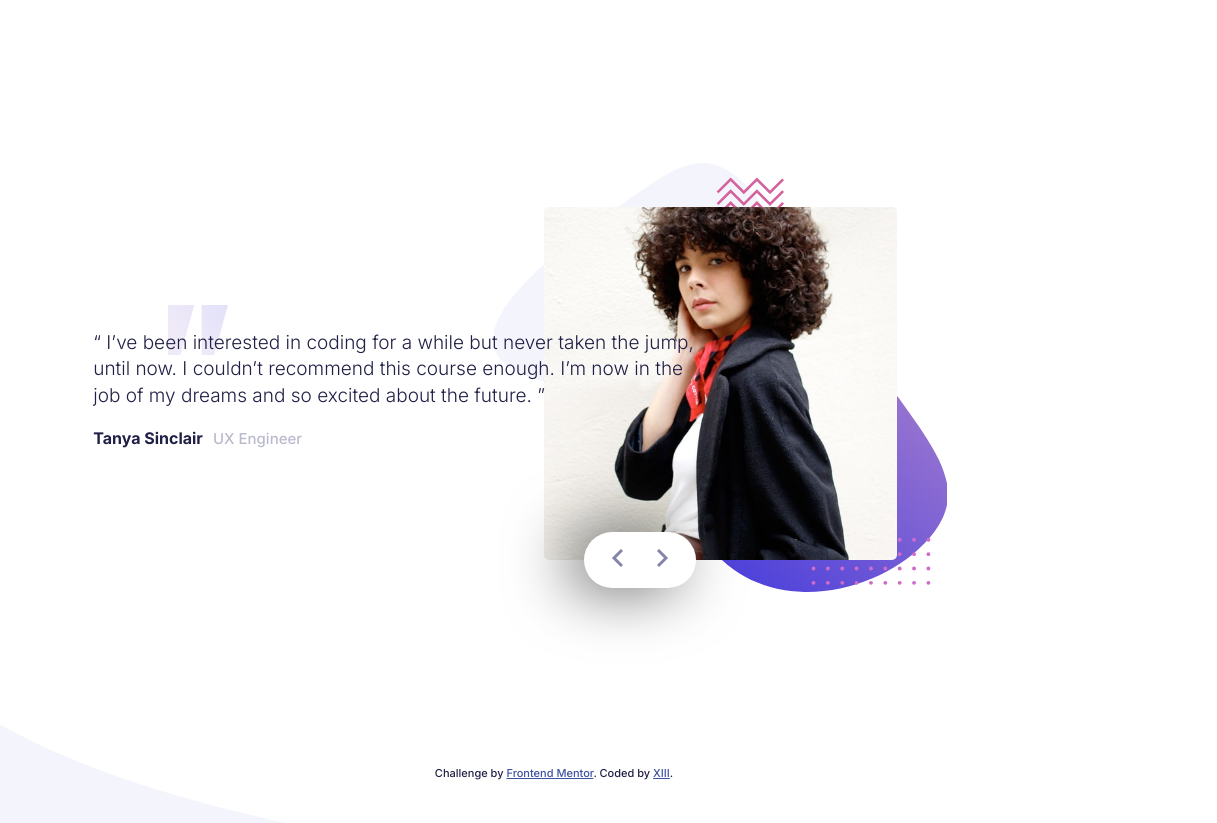
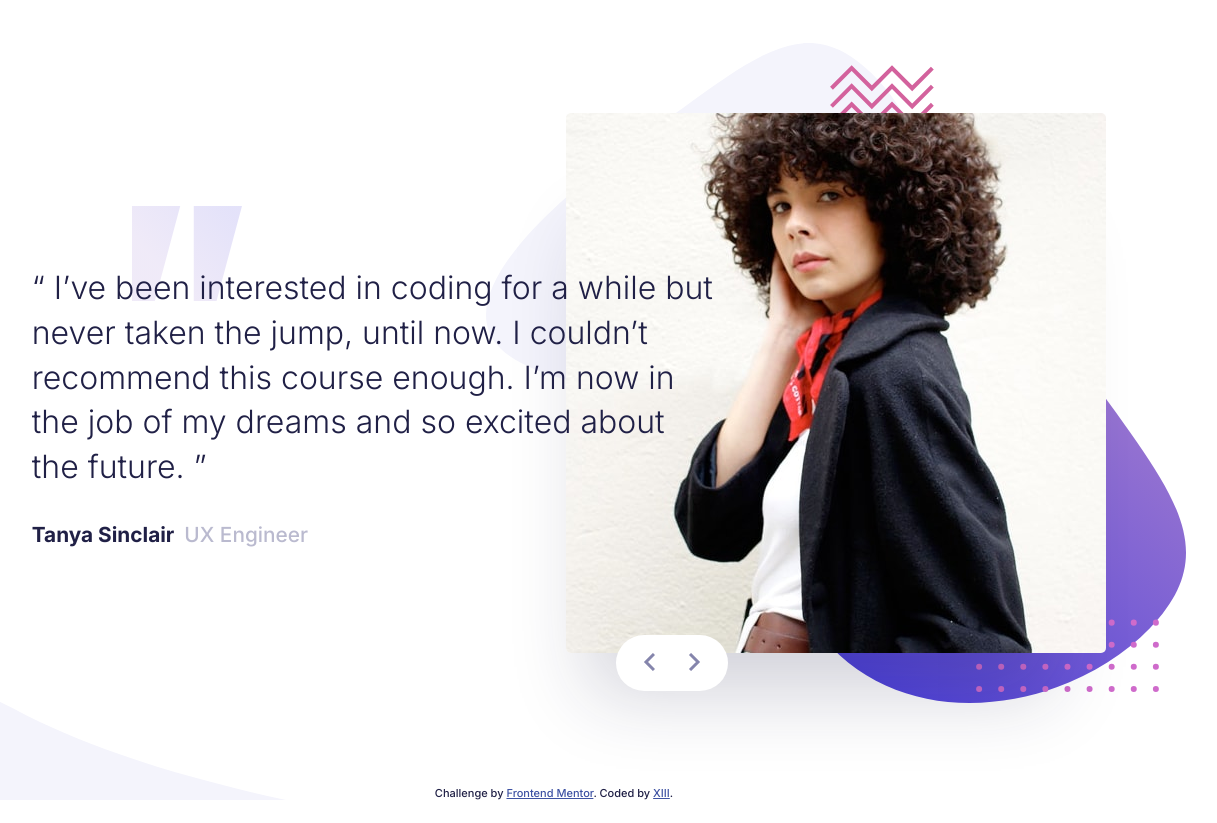
Before and after one commit to minibrusp/Coding-bootcamp-testimonials-slider, a plain HTML site: page index.html in a window 1536 px wide. Shown: the whole page, without its empty margins (214-1431 px from the left). After the commit the page ends 800 px from the top, so only its background shows below. Drawn offline with Linux system fonts and the light colour scheme.

Commit message:
Responsive Design

```diff
--- a/css/styles.css
+++ b/css/styles.css
@@ -36,6 +36,7 @@ body {
 .photo {
    width: 253px;
    border-radius: 5px;
+   box-shadow: -1rem 5rem 75px -2.5rem rgb(32 32 70 / 20%);
 }
 
 
@@ -83,7 +84,7 @@ body {
    height: 40px;
    z-index: 3;
    transform: translateY(-18px);
-   box-shadow: -16px 0px 64px rgb(86 86 86);
+   /* box-shadow: -16px 0px 64px rgb(86 86 86); */
    position: absolute;
    bottom: 0;
 }
@@ -147,16 +148,22 @@ body {
 
 .attribution a {
    color: hsl(228, 45%, 44%);
+   transition: .5s color;
+}
+
+.attribution a:hover {
+   color: var(--Primary-DB);
+   text-decoration: none;
 }
 
 
 /* Animations  */
 
-.transition--opacity--left {
+.transition--left {
    animation: FromRight 1s;
 }
 
-.transition--opacity--right {
+.transition--right {
    animation: FromLeft 1s;
 }
 
@@ -246,13 +253,49 @@ body {
 
 /* media queries  */
 
-@media (min-width: 450px) {
+@media screen and (min-height: 700px) {
+   body {
+      height: 100vh;
+      display: flex;
+      flex-direction: column;
+      align-items: center;
+   }
+
+   footer {
+      position: absolute;
+      bottom: 0;
+   }
+}
+
+@media screen and (max-width: 319px) {
+   section.testimonial__items {
+      padding: 0;
+   }
+
+   .testimonial__img__container {
+      background-size: contain;
+      background-position: center;
+   }
+
+   .photo {
+      width: 100%;
+   }
+}
+
+@media screen and (max-width: 374px) {
+   .testimonial__img__container {
+      padding: 0;
+   }
+}
+
+@media screen and (min-width: 450px) {
    body {
       height: 100vh;
    }
 }
 
-@media (min-width:750px) {
+
+@media screen and (min-width:750px) {
    body {
       text-align: left;
       background-size: 500px;
@@ -293,7 +336,7 @@ body {
    }
 }
 
-@media (min-width:1000px) {
+@media screen and (min-width:1000px) {
    .testimonial__items {
       padding: 0 20vw;
       grid-template-columns: 1fr .5fr 0.8fr;
@@ -319,4 +362,46 @@ body {
    .btn__img {
       transform: scale(1);
    }
+
+   .testimonial__quote p {
+      font-size: 22.4px;
+   }
 }
+
+@media screen and (min-width: 1440px) {
+
+   .testimonial__items {
+      padding: 0px 16vw;
+   }
+
+   .testimonial__img__container {
+      background-size: 700px;
+      height: 700px;
+      width: 700px;
+      background-position: center top 10px;
+   }
+
+   .photo {
+      width: 540px;
+   }
+
+   .btn__container {
+      bottom: 24px;
+      left: 130px;
+   }
+
+   .testimonial__text__container {
+      padding-top: 35px;
+      background-size: 110px 95px;
+      background-position: left 100px top;
+   }
+
+   .testimonial__quote p {
+      font-size: 32px;
+   }
+
+   .testimonial__author h1,
+   .testimonial__author span {
+      font-size: 20.8px;
+   }
+}
--- a/scripts/script.js
+++ b/scripts/script.js
@@ -47,10 +47,10 @@ document.addEventListener('DOMContentLoaded', () => {
 
    function leftOrRight(e, testimonials) {
       if(e.target.classList.contains('next')===true) {
-         testimonials.classList.toggle('transition--opacity--left');
+         testimonials.classList.toggle('transition--left');
       }
       else if(e.target.classList.contains('prev')==true) {
-         testimonials.classList.toggle('transition--opacity--right');
+         testimonials.classList.toggle('transition--right');
       }
    }
 
```
